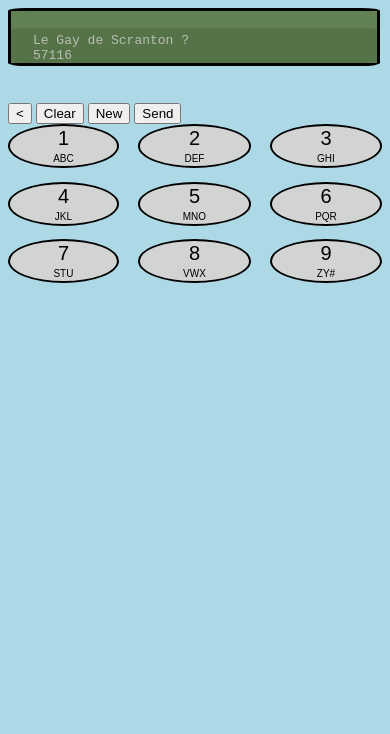
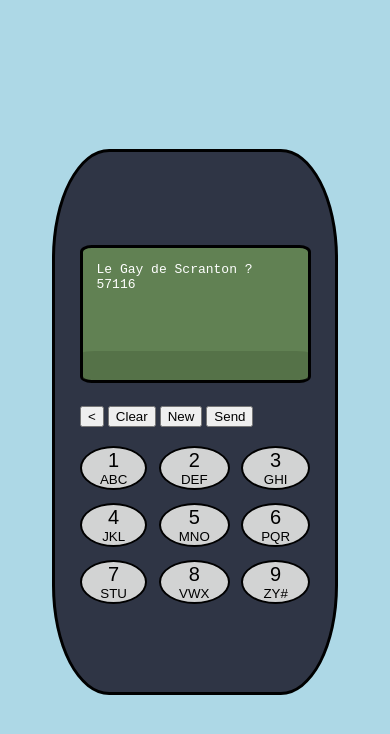
Before and after one commit to awarehardware/awarehardware.github.io, a plain HTML site: page index.html in a window 390 px wide. Drawn offline with Linux system fonts and the light colour scheme.

Commit message:
adaptation mobile

```diff
--- a/phoneword.css
+++ b/phoneword.css
@@ -10,7 +10,7 @@
   border: 2px solid;
   }
 
-.text_button:hover {
+.text_button:active {
   background-color: #fffffb;
 }
 
@@ -22,7 +22,7 @@
 
 .letters {
   color: black;
-  font-size: 10px;
+  font-size: 100%;
   position: relative;
 }
 
@@ -32,15 +32,14 @@
 }
 
 
-@media screen and (min-width: 1080px) {
 #phone {
   background:rgb(47, 53, 69);
-    width: 20%;
-    height: 50%;
-    padding-top: 7%;
-    padding-bottom: 7%;
-    padding-left: 2%;
-    padding-right: 2%;
+  width: 230px;
+  height: 400px;
+  padding-top: 70px;
+  padding-bottom: 70px;
+  padding-left: 25px;
+  padding-right: 25px;
   border-radius: 20%;
   border: solid;
   position: absolute;
@@ -49,7 +48,6 @@
   left: 0;
   right: 0;
   margin: auto;
-  }
 }
 
 
@@ -64,6 +62,7 @@
   padding-left: 5%;
   padding-right: 5%;
   margin-bottom: 10%;
+  margin-top: 10%;
   position: relative;
   border: solid;
 }
--- a/questions.json
+++ b/questions.json
@@ -18,5 +18,9 @@
     {
       "word": "Pam",
       "question": "La meuf du BG de Scranton ?"
+    },
+    {
+      "word": "Avis",
+      "question": "Sur la question ou l'imposition"
     }
 ]
```
Lines whose indentation alone changed are shown as unchanged.
